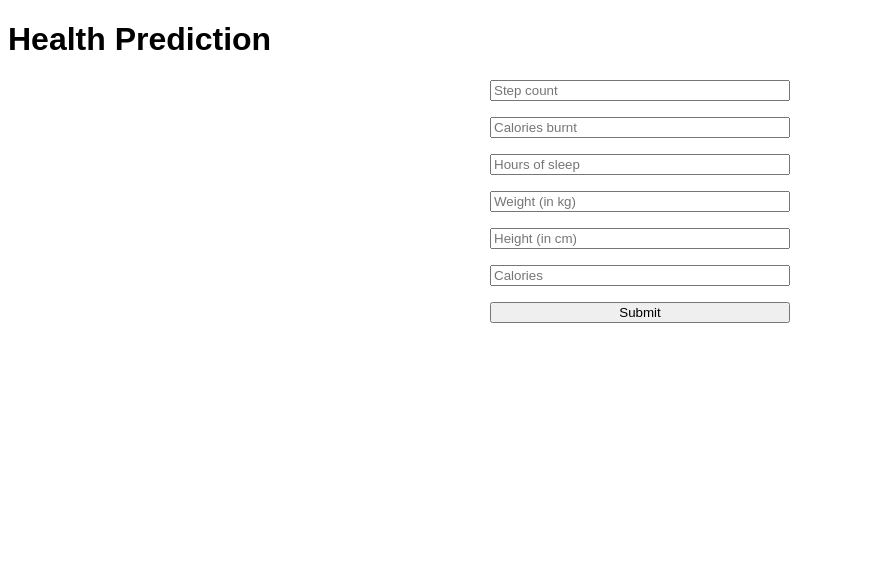
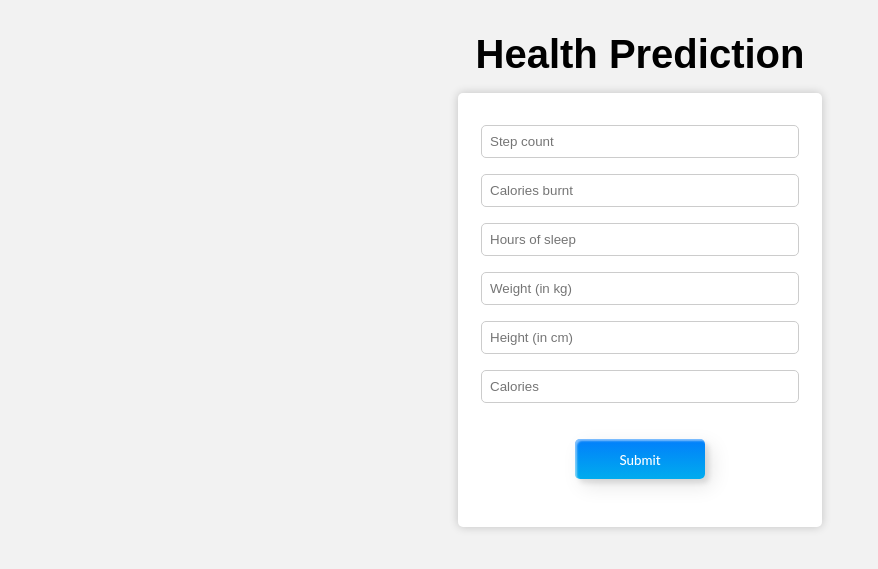
Before and after one commit to xxshubhamxx/gfg-hacakthon-code-for-india, a Flask app: page / in a window 1280 px wide. Shown: the top 569 px of the page, without its empty margins (0-878 px from the left). Run offline with Flask 2, Linux system fonts and the light colour scheme.

Commit message:
improved ui

```diff
--- /dev/null
+++ b/static/style.css
@@ -0,0 +1,153 @@
+body {
+    font-family: Arial, sans-serif;
+    background-color: #f2f2f2;
+  }
+
+  h1 {
+    text-align: center;
+    font-size: 2.5rem;
+    margin-top: 2rem;
+    margin-bottom: 1rem;
+  }
+
+  form {
+    width: 80%;
+    margin: 0 auto;
+    display: flex;
+    flex-direction: column;
+    align-items: center;
+    background-color: #fff;
+    padding: 2rem;
+    border-radius: 5px;
+    box-shadow: 0 0 10px rgba(0, 0, 0, 0.2);
+  }
+
+  label {
+    font-size: 1.2rem;
+    margin-bottom: 0.5rem;
+    display: block;
+  }
+
+  input[type="number"],
+  textarea {
+    padding: 0.5rem;
+    border: 1px solid #ccc;
+    border-radius: 5px;
+    width: 100%;
+    margin-bottom: 1rem;
+  }
+
+  input[type="submit"] {
+    background-color: #4CAF50;
+    color: #fff;
+    padding: 0.5rem 1rem;
+    border: none;
+    border-radius: 5px;
+    cursor: pointer;
+    transition: background-color 0.3s ease-in-out;
+  }
+
+  input[type="submit"]:hover {
+    background-color: #3e8e41;
+  }
+
+  button {
+    margin: 20px;
+  }
+
+
+.custom-btn {
+  width: 130px;
+  height: 40px;
+  color: #fff;
+  border-radius: 5px;
+  padding: 10px 25px;
+  font-family: 'Lato', sans-serif;
+  font-weight: 500;
+  background: transparent;
+  cursor: pointer;
+  transition: all 0.3s ease;
+  position: relative;
+  display: inline-block;
+   box-shadow:inset 2px 2px 2px 0px rgba(255,255,255,.5),
+   7px 7px 20px 0px rgba(0,0,0,.1),
+   4px 4px 5px 0px rgba(0,0,0,.1);
+  outline: none;
+}
+
+
+.btn-1 {
+  background: rgb(0,172,238);
+background: linear-gradient(0deg, rgba(0,172,238,1) 0%, rgba(2,126,251,1) 100%);
+  width: 130px;
+  height: 40px;
+  line-height: 42px;
+  padding: 0;
+  border: none;
+
+}
+.btn-1 span {
+  position: relative;
+  display: block;
+  width: 100%;
+  height: 100%;
+}
+.btn-1:before,
+.btn-1:after {
+  position: absolute;
+  content: "";
+  right: 0;
+  top: 0;
+   background: rgba(2,126,251,1);
+  transition: all 0.3s ease;
+}
+.btn-1:before {
+  height: 0%;
+  width: 2px;
+}
+.btn-1:after {
+  width: 0%;
+  height: 2px;
+}
+.btn-1:hover{
+   background: transparent;
+  box-shadow: none;
+}
+.btn-1:hover:before {
+  height: 100%;
+}
+.btn-1:hover:after {
+  width: 100%;
+}
+.btn-1 span:hover{
+   color: rgba(2,126,251,1);
+}
+.btn-1 span:before,
+.btn-1 span:after {
+  position: absolute;
+  content: "";
+  left: 0;
+  bottom: 0;
+   background: rgba(2,126,251,1);
+  transition: all 0.3s ease;
+}
+.btn-1 span:before {
+  width: 2px;
+  height: 0%;
+}
+.btn-1 span:after {
+  width: 0%;
+  height: 2px;
+}
+.btn-1 span:hover:before {
+  height: 100%;
+}
+.btn-1 span:hover:after {
+  width: 100%;
+}
+.btn-1:active:after {
+  padding: 0;
+  margin: 0;
+  opacity: 1;
+  transition: 0s
+}
--- a/templates/index.html
+++ b/templates/index.html
@@ -4,6 +4,7 @@
     <meta charset="UTF-8">
     <meta name="viewport" content="width=device-width, initial-scale=1.0">
     <title>Health Prediction</title>
+    <link rel="stylesheet" href="{{ url_for('static', filename='style.css') }}">
     <style>
         body {
             font-family: Arial, sans-serif;
@@ -29,7 +30,7 @@
         <input type="number" name="Weight" placeholder="Weight (in kg)" required>
         <input type="number" name="Height" placeholder="Height (in cm)" required>
         <input type="number" name="calories" placeholder="Calories" required>
-        <button type="submit">Submit</button>
+        <button class="custom-btn btn-1" type="submit"><span>Submit</span></button>
 
     </form>
 </body>
```
Also changed, not shown: templates/style.css (deleted, +0 -52 lines).
